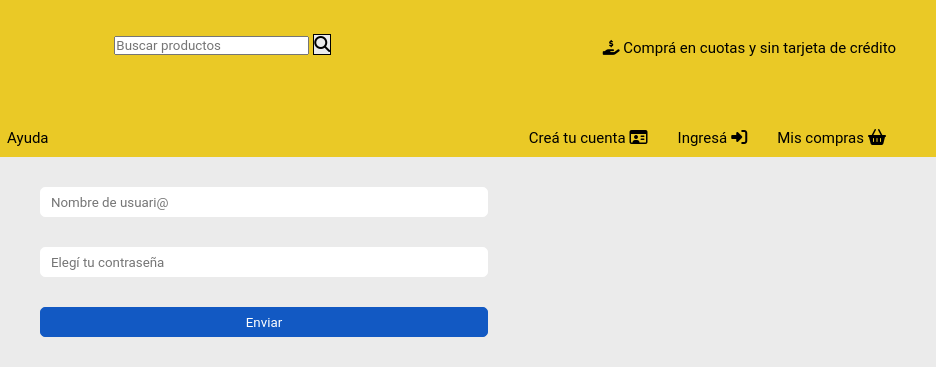
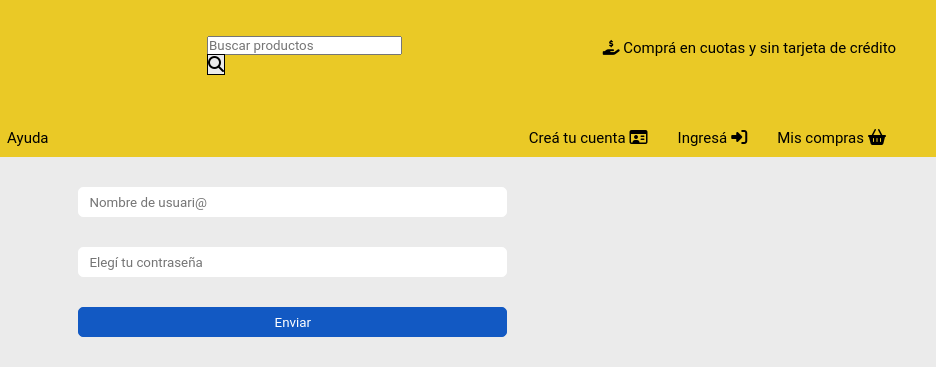
Before and after one commit to diegoisray/MercadoLiebre, a website: page views/login.html in a window 1280 px wide. Shown: the top 384 px of the page, 344-1280 px from the left. Drawn offline with Linux system fonts and the light colour scheme.

Commit message:
edite algunas cosas del header

```diff
--- a/public/css/login.css
+++ b/public/css/login.css
@@ -27,7 +27,7 @@
 .formulario-login{
   display: flex;
   flex-direction: column;
-  margin-left: 20%;
+  margin-left: 26%;
   margin-top: 30px;
   margin-bottom: 30px;
   gap: 17px;
--- a/public/css/styles.css
+++ b/public/css/styles.css
@@ -42,10 +42,10 @@
     .buscador{
         margin-left: 40px;
         margin-top: 25px;
-        width: 30%;
+        width: 20%;
     }
     .copy-header{
-        max-width: 350px;
+        width: 29%;
         text-align: right;
         margin-top: 30px;
     }
@@ -86,7 +86,7 @@
     .formulario-login{
         display: flex;
         flex-direction: column;
-        margin-left: 25%;
+        margin-left: 20%;
         margin-top: 30px;
         margin-bottom: 30px;
         gap: 25px;
@@ -181,7 +181,8 @@
         width: 300px;
     }
     .buscador{
-        margin-left: 40px;
+      width: 10%;
+
     }
     .copy-header{
         max-width: none;
@@ -248,7 +249,7 @@
     .formulario-login{
         display: flex;
         flex-direction: column;
-        margin-left: 30%;
+        margin-left: 33%;
         margin-top: 30px;
         margin-bottom: 30px;
         gap: 30px;
```
